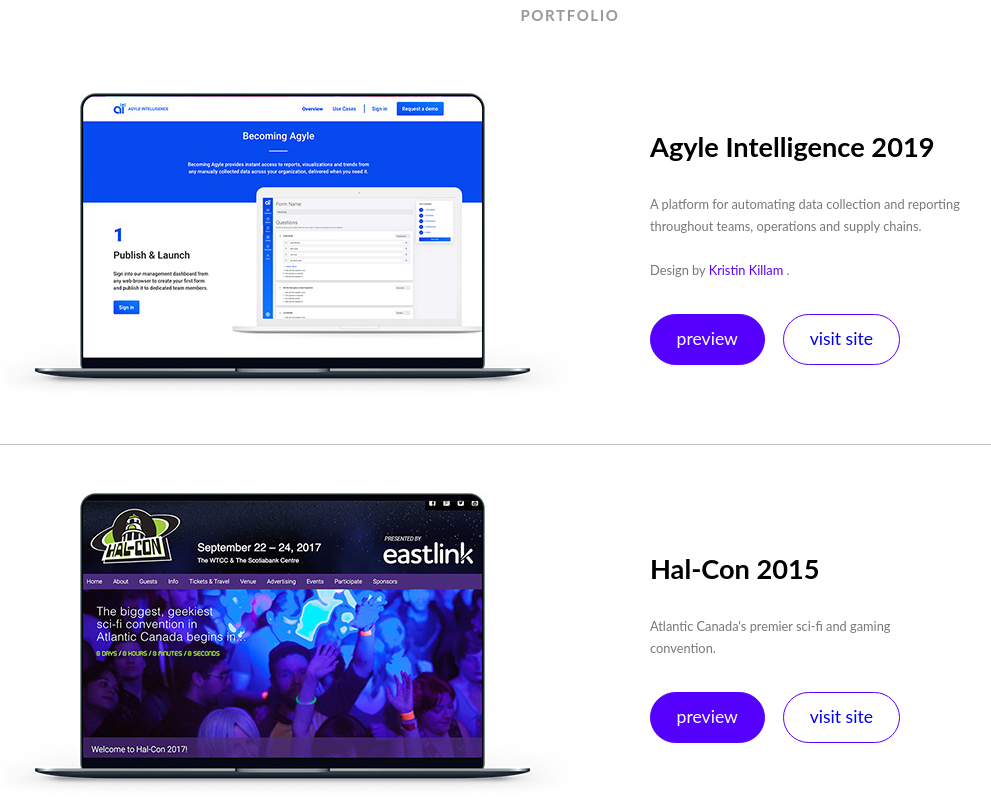
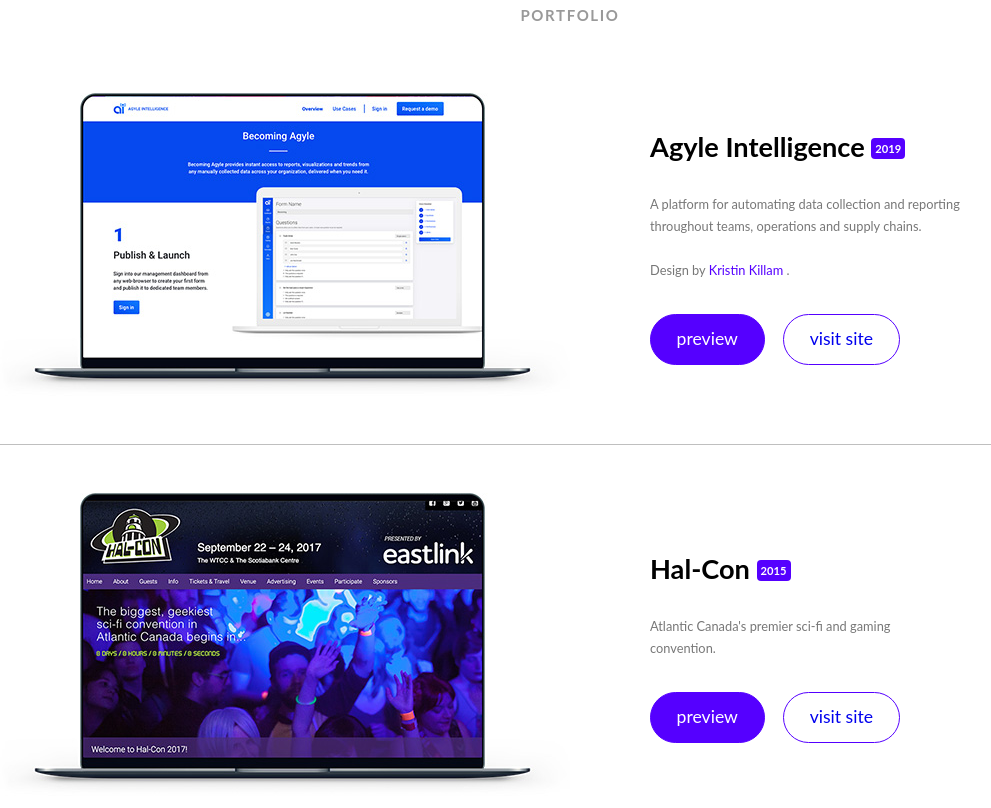
Before and after one commit to amir77hm/jonny.me_wesite, a website: page index.html in a window 1280 px wide. Shown: the part 1232-2040 px from the top of the page, without its empty margins (70-1061 px from the left). Drawn offline with Linux system fonts and the light colour scheme.

Commit message:
first phase

```diff
--- a/sass/pages/_home.scss
+++ b/sass/pages/_home.scss
@@ -101,6 +101,15 @@
         .details {
           float: left;
 
+          .badge {
+            font-size: 0.7rem;
+            font-weight: bold;
+            color: $color-white;
+            background-color: $color-header-dark;
+            border-radius: 4px;
+            padding: 4px;
+            vertical-align: 4px;
+          }
           h3 {
             font-size: 1.7rem;
             padding-bottom: 1.5rem;
```
Also changed, not shown: css/main.css.
